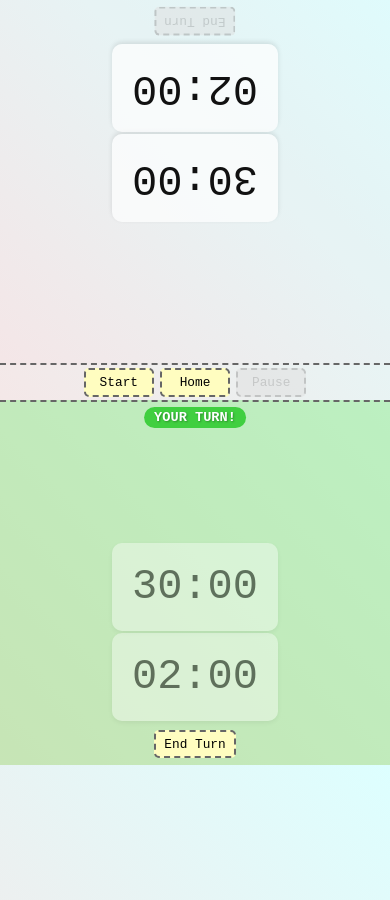
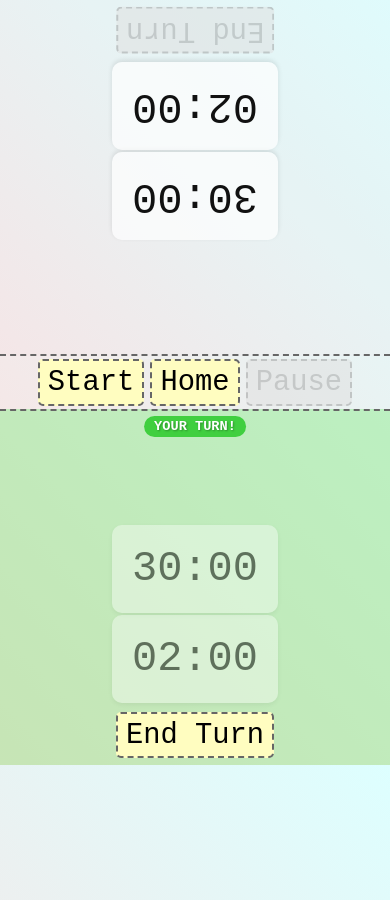
Before and after one commit to victorhuangwq/experiencethis.world, a Jekyll site: the page built from pokemon/game-timer.html, in a window 390 px wide. Built offline with Jekyll 4.4.1, drawn with Linux system fonts in a browser that asks for light colours.

Commit message:
Adjust font size

```diff
--- a/pokemon/game-timer.html
+++ b/pokemon/game-timer.html
@@ -188,7 +188,7 @@ permalink: /pokemon/timer
                 padding: 0.3rem 0.5rem;
                 margin: 0.1rem;
                 min-width: 70px;
-                font-size: clamp(0.8rem, 3vw, 1rem);
+                font-size: clamp(1.8rem, 4vw, 1rem);
             }
 
             .timer-section {
```
